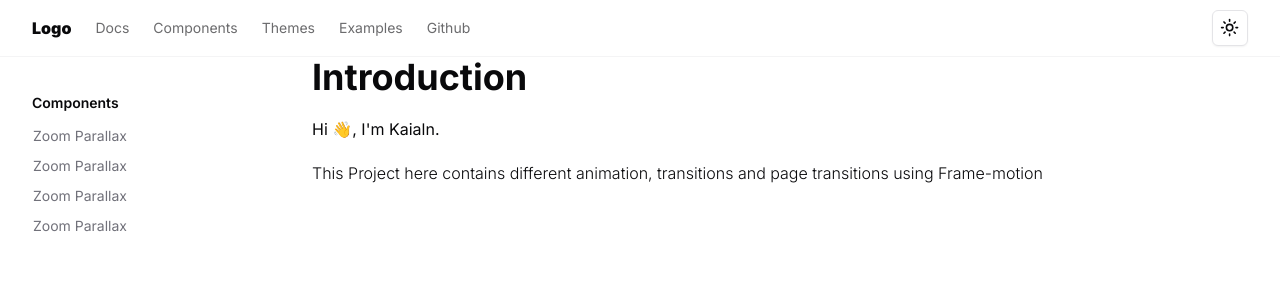
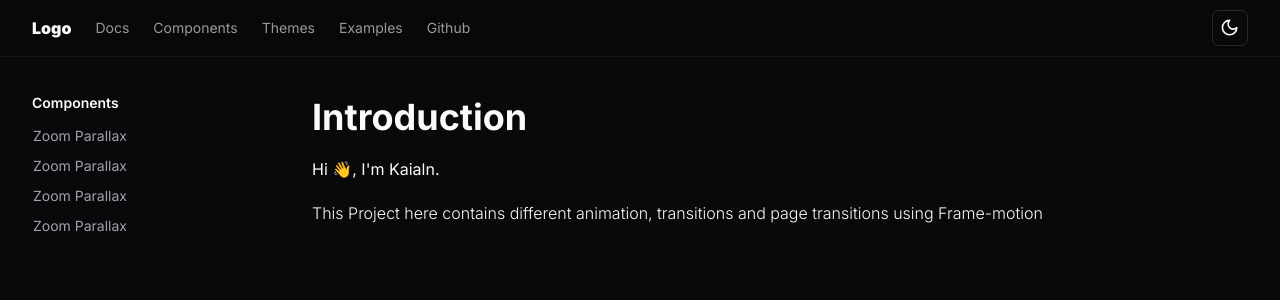
Before and after one commit to KaiAlan/animations, a Next.js app: page / in a window 1280 px wide. Shown: the top 300 px of the page. Built offline with nearby package versions, Linux system fonts and the light colour scheme.

Commit message:
smooth scrolling with lenis

```diff
--- a/src/app/layout.tsx
+++ b/src/app/layout.tsx
@@ -29,7 +29,7 @@ export default function RootLayout({
       >
         <ThemeProvider
           attribute="class"
-          defaultTheme="system"
+          defaultTheme="dark"
           enableSystem
           disableTransitionOnChange
         >
--- a/src/app/page.tsx
+++ b/src/app/page.tsx
@@ -2,7 +2,7 @@
 
 export default function Home() {
   return (
-    <main className="flex flex-col items-start gap-5">
+    <main className="flex flex-col items-start gap-5 mt-10">
       <h1 className="font-bold text-4xl">Introduction</h1>
       <h2>Hi 👋, I'm Kaialn.</h2>
       <p className="font-light">This Project here contains different animation, transitions and page transitions using Frame-motion</p>
--- a/src/app/zoom-parallax/page.tsx
+++ b/src/app/zoom-parallax/page.tsx
@@ -1,7 +1,22 @@
-import ZoomParallax from "@/components/ZoomParallax"
+'use client'
+
+import ZoomParallax from "@/components/ZoomParallax";
+import { useEffect } from "react";
+import Lenis from '@studio-freight/lenis';
 
 
 const page = () => {
+
+  useEffect( () => {
+    const lenis = new Lenis()
+
+    function raf(time: any) {
+        lenis.raf(time)
+        requestAnimationFrame(raf)
+    }
+
+    requestAnimationFrame(raf)
+},[])
   return (
     <div>
         <ZoomParallax />
--- a/src/components/Navbar.tsx
+++ b/src/components/Navbar.tsx
@@ -5,7 +5,7 @@ const Navbar = () => {
     <header className="sticky top-0 z-50 w-full border-b border-border/40 bg-background/95 backdrop-blur supports-[backdrop-filter]:bg-background/60">
         <div className="container flex h-14 max-w-screen-2xl items-center">
             <div className="mr-4 hidden md:flex">
-                <Link href="#" className="mr-6 flex items-center font-black space-x-2">Logo</Link>
+                <Link href="/" className="mr-6 flex items-center font-black space-x-2">Logo</Link>
                 <nav className="flex items-center gap-6 text-sm">
                     <Link href="#" className="transition-colors hover:text-foreground/80 text-foreground/60">Docs</Link>
                     <Link href="#" className="transition-colors hover:text-foreground/80 text-foreground/60">Components</Link>
--- a/src/components/ZoomParallax/index.tsx
+++ b/src/components/ZoomParallax/index.tsx
@@ -11,21 +11,10 @@ import { useScroll, useTransform, motion } from 'framer-motion';
 import styles from './styles.module.scss';
 
 import Image from 'next/image'
-import { useRef, useEffect } from 'react';
-import Lenis from '@studio-freight/lenis/types'
+import { useRef } from 'react';
 
 const ZoomParallax = () => {
 
-  useEffect( () => {
-    const lenis = new Lenis()
-
-    function raf(time: any) {
-        lenis.raf(time)
-        requestAnimationFrame(raf)
-    }
-
-    requestAnimationFrame(raf)
-},[])
 
   const container = useRef(null);
 
```
Also changed, not shown: src/components/Sidebar.tsx (indentation only).
